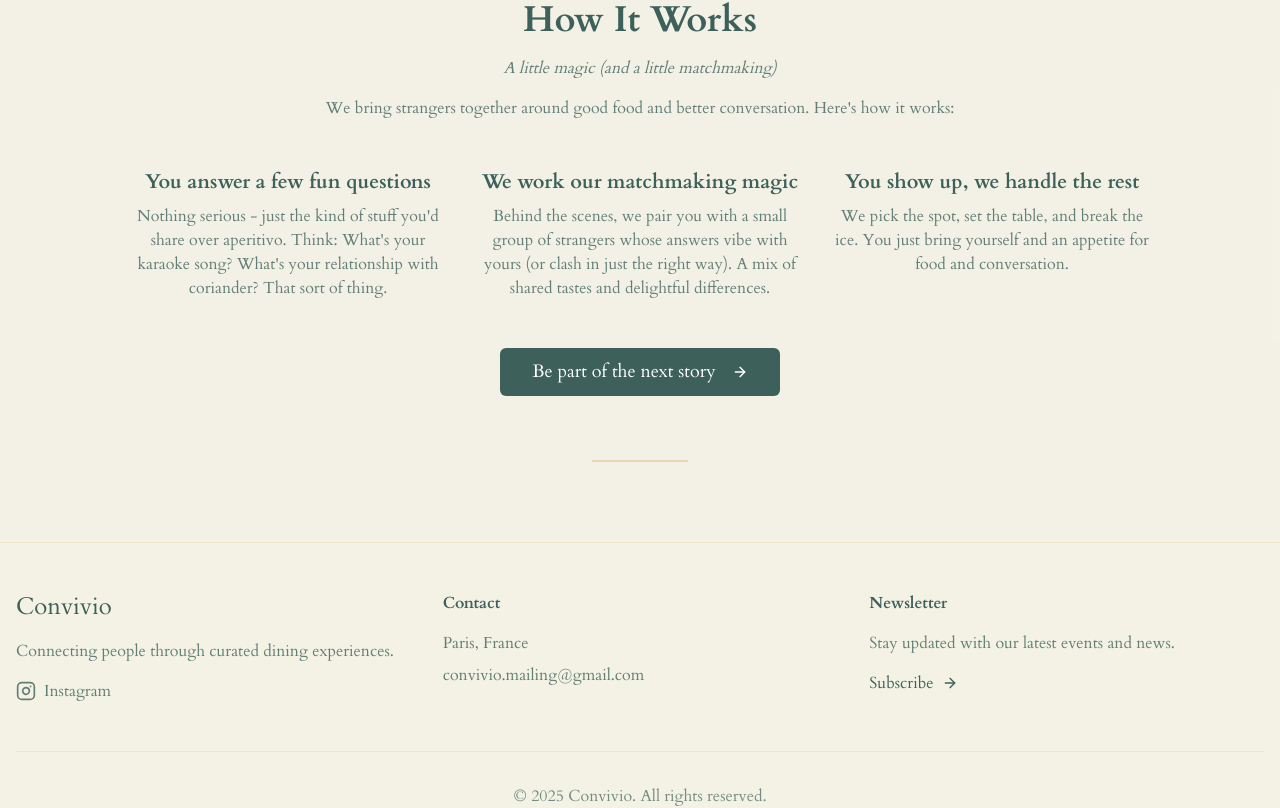
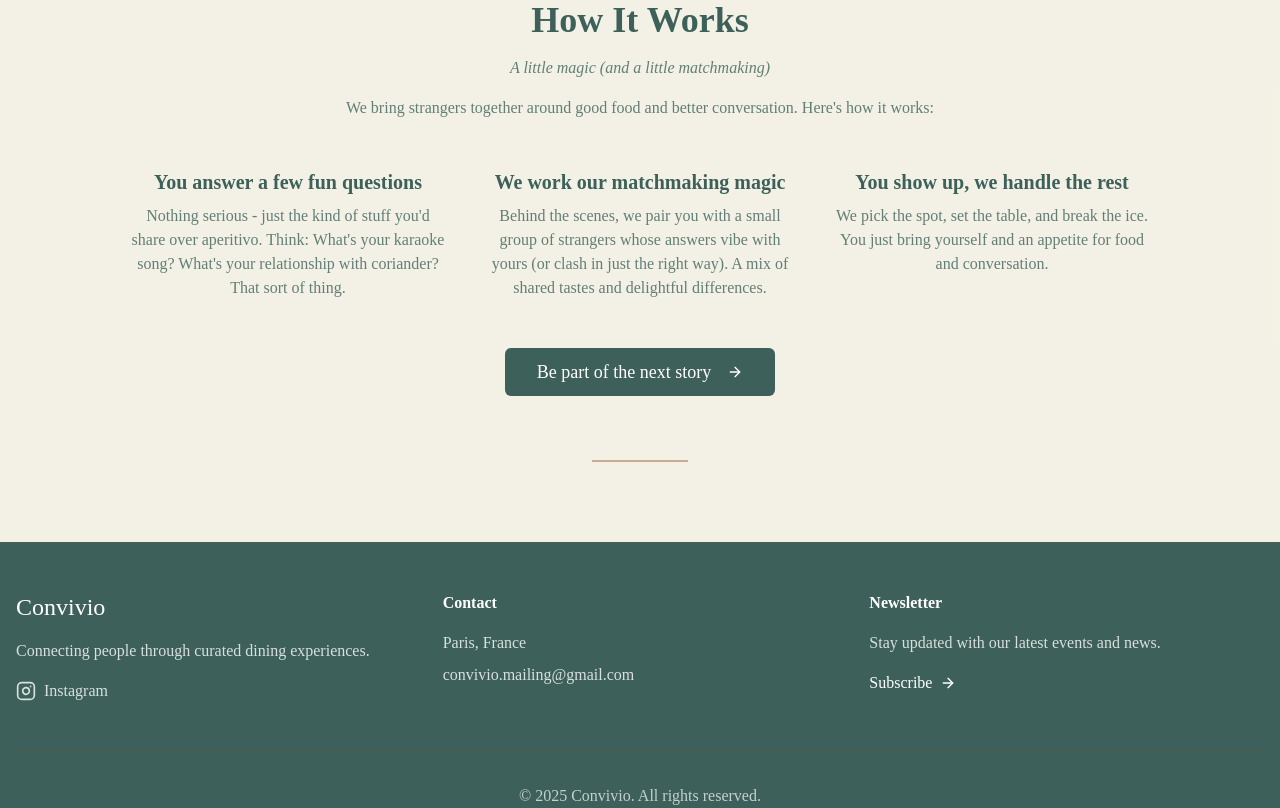
Before and after one commit to gerileka/convivial-connections, a React (Vite) app: page / in a window 1280 px wide. Shown: the part 1945-2753 px from the top of the page. Built offline with nearby package versions, Linux system fonts and the light colour scheme.

Commit message:
feat: change color of the footer

```diff
--- a/src/components/Footer.tsx
+++ b/src/components/Footer.tsx
@@ -2,12 +2,12 @@ import { ArrowRight, Instagram } from "lucide-react";
 
 export const Footer = () => {
   return (
-    <footer className="bg-convivio-bg/90 pt-12 border-t border-convivio-accent/20">
+    <footer className="bg-convivio-text pt-12 border-t border-[#8B4513]/20">
       <div className="container mx-auto px-4">
         <div className="grid md:grid-cols-3 gap-8">
           <div className="space-y-4">
-            <h3 className="text-2xl font-serif text-convivio-text">Convivio</h3>
-            <p className="text-convivio-text/80">
+            <h3 className="text-2xl font-serif text-white">Convivio</h3>
+            <p className="text-white/80">
               Connecting people through curated dining experiences.
             </p>
             <div className="flex items-center">
@@ -15,7 +15,7 @@ export const Footer = () => {
                 href="https://www.instagram.com/convivio__paris"
                 target="_blank"
                 rel="noopener noreferrer"
-                className="text-convivio-text/80 hover:text-convivio-accent transition-colors inline-flex items-center"
+                className="text-white/80 hover:text-[#8B4513] transition-colors inline-flex items-center"
                 aria-label="Follow Convivio on Instagram"
               >
                 <Instagram className="h-5 w-5 mr-2" />
@@ -24,27 +24,27 @@ export const Footer = () => {
             </div>
           </div>
           <div>
-            <h4 className="font-bold text-convivio-text mb-4">Contact</h4>
+            <h4 className="font-bold text-white mb-4">Contact</h4>
             <ul className="space-y-2">
-              <li className="text-convivio-text/80">Paris, France</li>
+              <li className="text-white/80">Paris, France</li>
               <li>
-                <a href="mailto:convivio.mailing@gmail.com" className="text-convivio-text/80 hover:text-convivio-accent transition-colors">
+                <a href="mailto:convivio.mailing@gmail.com" className="text-white/80 hover:text-[#8B4513] transition-colors">
                   convivio.mailing@gmail.com
                 </a>
               </li>
             </ul>
           </div>
           <div>
-            <h4 className="font-bold text-convivio-text mb-4">Newsletter</h4>
-            <p className="text-convivio-text/80 mb-4">
+            <h4 className="font-bold text-white mb-4">Newsletter</h4>
+            <p className="text-white/80 mb-4">
               Stay updated with our latest events and news.
             </p>
-            <button className="text-convivio-text hover:text-convivio-accent transition-colors inline-flex items-center group">
+            <button className="text-white hover:text-[#8B4513] transition-colors inline-flex items-center group">
               Subscribe <ArrowRight className="ml-2 h-4 w-4 group-hover:translate-x-1 transition-transform" />
             </button>
           </div>
         </div>
-        <div className="border-t border-convivio-accent/20 mt-12 pt-8 text-center text-convivio-text/70">
+        <div className="border-t border-[#8B4513]/20 mt-12 pt-8 text-center text-white/70">
           <p>&copy; {new Date().getFullYear()} Convivio. All rights reserved.</p>
         </div>
       </div>
--- a/tailwind.config.ts
+++ b/tailwind.config.ts
@@ -20,12 +20,9 @@ export default {
     },
     extend: {
       colors: {
-        convivio: {
-          bg: "#f4f2e5",
-          text: "#3d615a",
-          accent: "#e6a95f",
-          muted: "#8a817c"
-        },
+        "convivio-bg": "#f4f2e5",
+        "convivio-text": "#3d615a",
+        "convivio-accent": "#8B4513",
         border: "hsl(var(--border))",
         input: "hsl(var(--input))",
         ring: "hsl(var(--ring))",
@@ -66,8 +63,8 @@ export default {
         sm: "calc(var(--radius) - 4px)",
       },
       fontFamily: {
-        sans: ["Cardo", ...fontFamily.sans],
-        serif: ["Cardo", ...fontFamily.serif],
+        sans: ["var(--font-inter)"],
+        serif: ["var(--font-playfair)"],
       },
       keyframes: {
         "accordion-down": {
```
